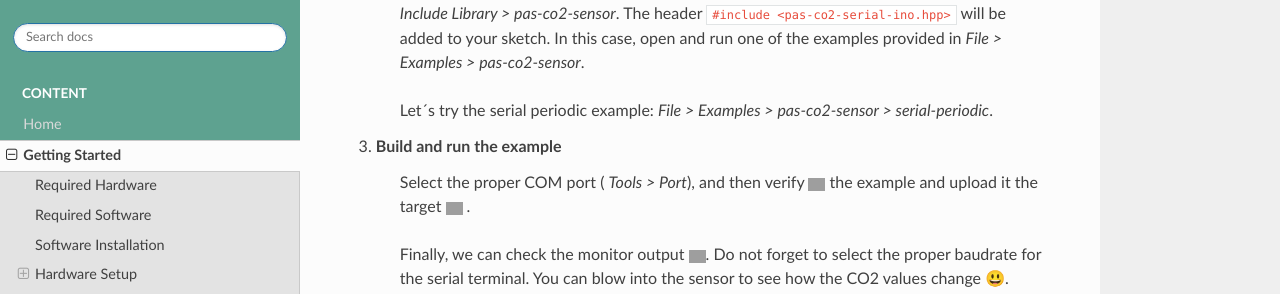
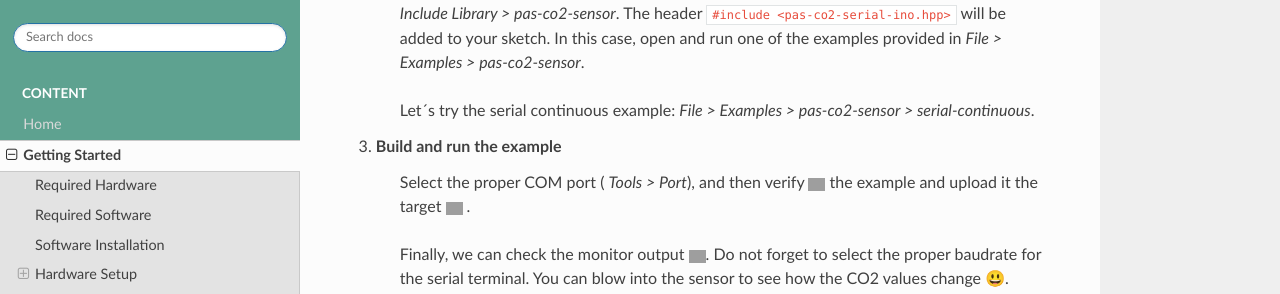
Before and after one commit to Infineon/arduino-pas-co2-sensor, a Sphinx documentation site: the page built from docs/getting-started.rst, in a window 1280 px wide and 900 px high, scrolled down 2604 px. Shown: the part 157-451 px from the top of the window. Built offline with Sphinx 7.4.7 and the Read the Docs theme 2.0.0, drawn with Linux system fonts in a browser that asks for light colours; grey boxes are pictures that could not be loaded.

Commit message:
Minor update in getting started documentation

```diff
--- a/docs/getting-started.rst
+++ b/docs/getting-started.rst
@@ -99,7 +99,7 @@ With everything ready, now we are going to upload and run one of the library exa
     With the library installed in the Arduino IDE, you can include it from the menu *Sketch > Include Library > pas-co2-sensor*. The header ``#include <pas-co2-serial-ino.hpp>`` will be added to your sketch.
     In this case, open and run one of the examples provided in  *File > Examples > pas-co2-sensor*.
 
-    Let´s try the serial periodic example: *File > Examples > pas-co2-sensor > serial-periodic*.
+    Let´s try the serial continuous example: *File > Examples > pas-co2-sensor > serial-continuous*.
 
 3. **Build and run the example**
 
```
